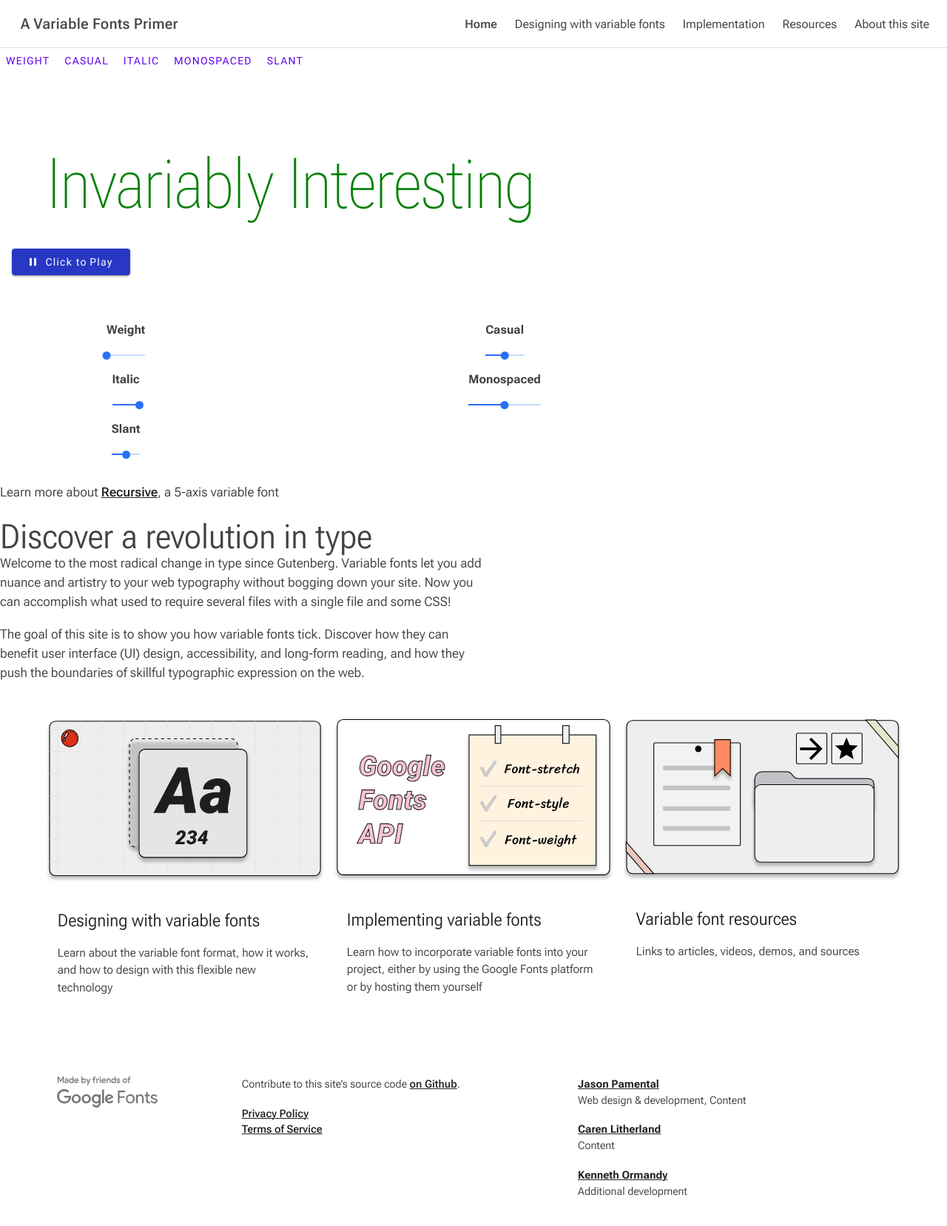
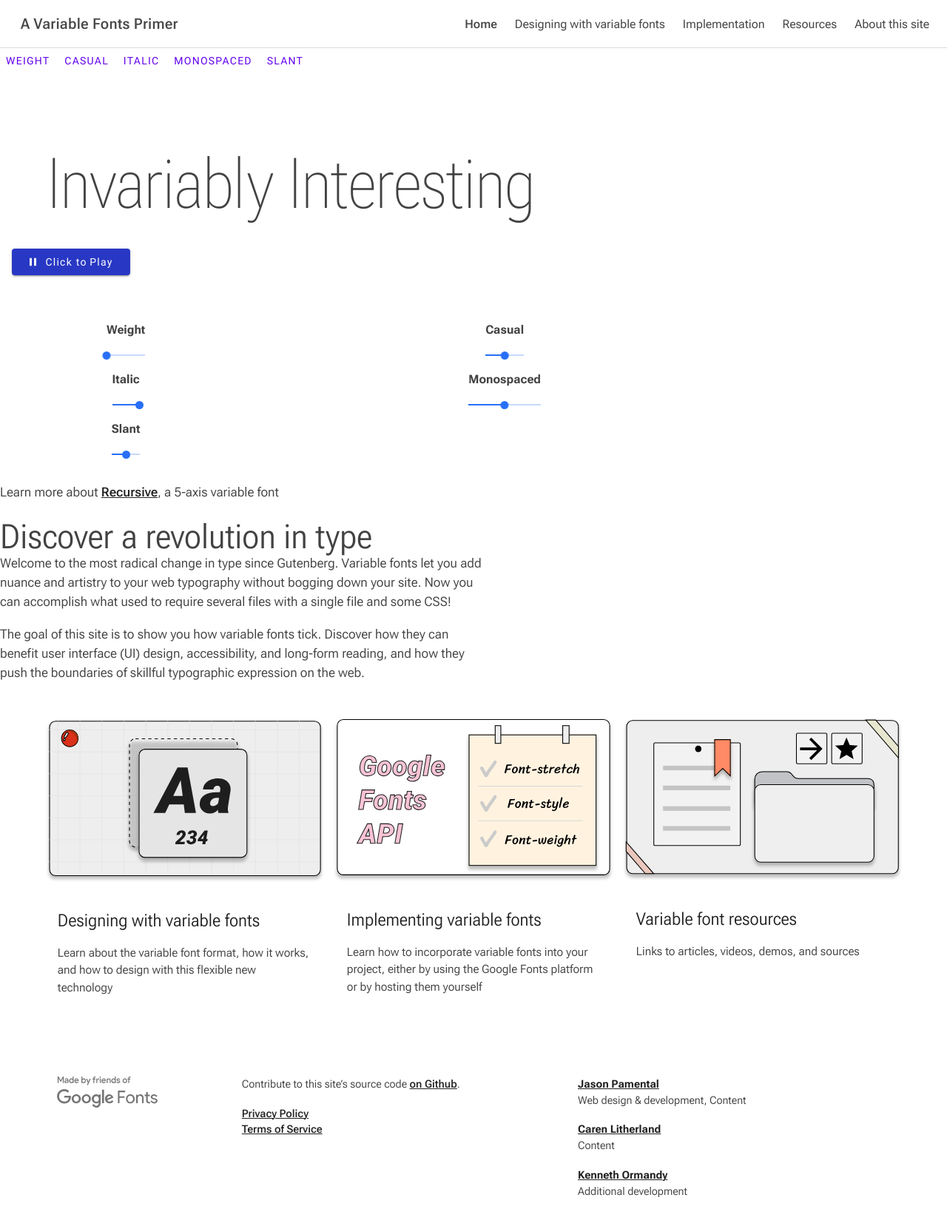
Before and after one commit to jpamental/variable-fonts, a Jekyll site: the page built from index.html, in a window 1280 px wide. Shown: the top 1657 px of the page at 74% size. Built offline with Jekyll 4.4.1, drawn with Linux system fonts in a browser that asks for light colours; a style sheet for code colours, icons or effects is not loaded.

Commit message:
Removes debug colours

```diff
--- a/_includes/beatrice/02-molecules/10-hero-animation/hero-animation.html
+++ b/_includes/beatrice/02-molecules/10-hero-animation/hero-animation.html
@@ -19,19 +19,19 @@
     --text-vf-{{ axis.name }}-max: {{ axis.default | default: axis.max }};
   {% endfor %}
 
-  color: green;
+  /* debug: color: green; */
   font-variation-settings: {{ fvsMinValues }};
 
 }
 
 @keyframes breath {
   0% {
-    color: blue;
+    /* debug: color: blue; */
     font-variation-settings: {{ fvsMinValues }};
   }
 
   100% {
-    color: orange;
+    /* debug: color: orange; */
     font-variation-settings:
       {% for axis in include.axes %}
         {% capture variableName %}--text-vf-{{ axis.name }}-max{% endcapture %}
```
